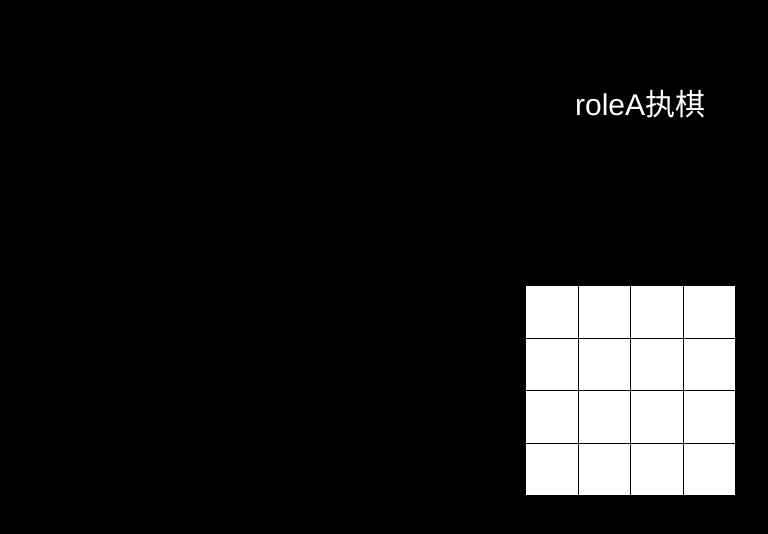
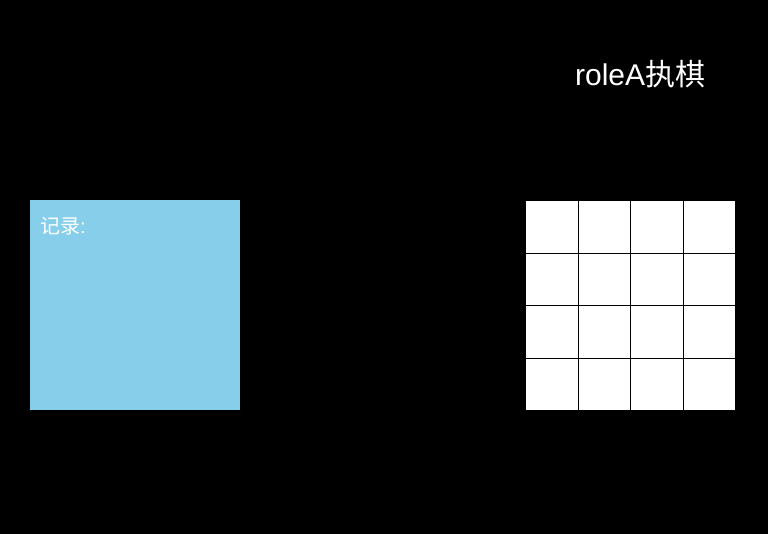
Before and after one commit to bluehezi/wordgame, a Vue app: page / in a window 1280 px wide. Shown: the top 534 px of the page, without its empty margins (0-768 px from the left). Built offline with nearby package versions, Linux system fonts and the light colour scheme.

Commit message:
增加步骤历史记录功能

```diff
--- a/src/components/ChessBoard.vue
+++ b/src/components/ChessBoard.vue
@@ -25,23 +25,28 @@ export default {
       roleA: 'X',
       roleB: 'O',
       winner: '',
-      nextRole: 'roleA'
+      nextRole: 'roleA',
+      victory: false
     }
   },
   methods: {
     click (row, column, event) {
-      if (this.checkWinner()) {
+      if (this.victory) {
         return
       }
       if (this.chessboard[row][column]) {
         return
       }
-      this.$set(this.chessboard[row], column, this[this.nextRole])
-      if (this.checkWinner()) {
+      this.$set(this.chessboard[row], column, this[this.nextRole], this.chessboard)
+      this.victory = this.checkWinner()
+      if (this.victory) {
+        // event up
+        this.$emit('selfupdated', this.nextRole, this.winner, this.chessboard, {x: row, y: column})
         return
       }
       this.nextRole = this.nextRole === 'roleA' ? 'roleB' : 'roleA'
-      this.$emit('selfupdated', this.nextRole, this.winner)
+      // event up
+      this.$emit('selfupdated', this.nextRole, this.winner, this.chessboard, {x: row, y: column})
     },
     // 计算获胜
     checkWinner () {
@@ -57,7 +62,6 @@ export default {
       }
       if (flag) {
         this.winner = this.nextRole
-        this.$emit('selfupdated', this.nextRole, this.winner)
         return true
       }
       flag = true
@@ -70,7 +74,6 @@ export default {
       }
       if (flag) {
         this.winner = this.nextRole
-        this.$emit('selfupdated', this.nextRole, this.winner)
         return true
       }
       for (i = 0; i < this.form; ++i) {
@@ -84,7 +87,6 @@ export default {
         }
         if (flag) {
           this.winner = this.nextRole
-          this.$emit('selfupdated', this.nextRole, this.winner)
           return true
         }
         flag = true
@@ -97,7 +99,6 @@ export default {
         }
         if (flag) {
           this.winner = this.nextRole
-          this.$emit('selfupdated', this.nextRole, this.winner)
           return true
         }
       }
@@ -115,7 +116,7 @@ export default {
       }
     }
     // 自定义事件，把下一位执棋者传递过去，把winner传递过去
-    this.$emit('selfupdated', this.nextRole, this.winner)
+    this.$emit('selfupdated', this.nextRole, this.winner, null)
   },
   beforeMounted () {},
   mounted () {
@@ -143,7 +144,7 @@ export default {
     left: 50%;
     top: 50%;
     margin-left: -115px;
-    margin-top: -115px;
+    margin-top: -200px;
     font-size: 0;
     .row {
       width: 100%;
--- a/src/components/Game.vue
+++ b/src/components/Game.vue
@@ -6,6 +6,12 @@
         @selfupdated = 'selfUpdated'
       >
       </ChessBoard>
+      <div class="record">
+        记录:
+        <ul>
+          <li v-for="(item,index) in this.record" :key="index">{{recordInfo[index]}}</li>
+        </ul>
+      </div>
   </div>
 </template>
 
@@ -16,7 +22,9 @@ export default {
     return {
       nextRole: '',
       winner: '',
-      form: 4
+      form: 4,
+      record: [],
+      recordInfo: []
     }
   },
   components: {
@@ -25,7 +33,11 @@ export default {
   updated: function () {
   },
   methods: {
-    selfUpdated: function (nextRole, winner) {
+    selfUpdated: function (nextRole, winner, chessboard, coordinate) {
+      if (chessboard) {
+        this.record.push(chessboard)
+        this.recordInfo.push(this.nextRole + '置棋于' + `(${coordinate.x},${coordinate.y})`)
+      }
       this.nextRole = nextRole
       this.winner = winner
     }
@@ -45,10 +57,30 @@ export default {
   width: 100%;
   height: 100%;
   position: relative;
+  color: #fff;
+  font-size: 0;
   .header {
-    color: #fff;
-    padding: 80px;
+    padding: 50px;
     font-size: 30px;
+  }
+  .record {
+    width: 210px;
+    min-height: 210px;
+    background-color: skyblue;
+    position: absolute;
+    left: 30px;
+    top: 50%;
+    margin-top: -200px;
+    font-size: 20px;
+    text-align: left;
+    padding: 10px;
+    box-sizing: border-box;
+    ul {
+      list-style: none;
+      width: 100%;
+      margin: 0;
+      padding: 10px;
+    }
   }
 }
 </style>
```
